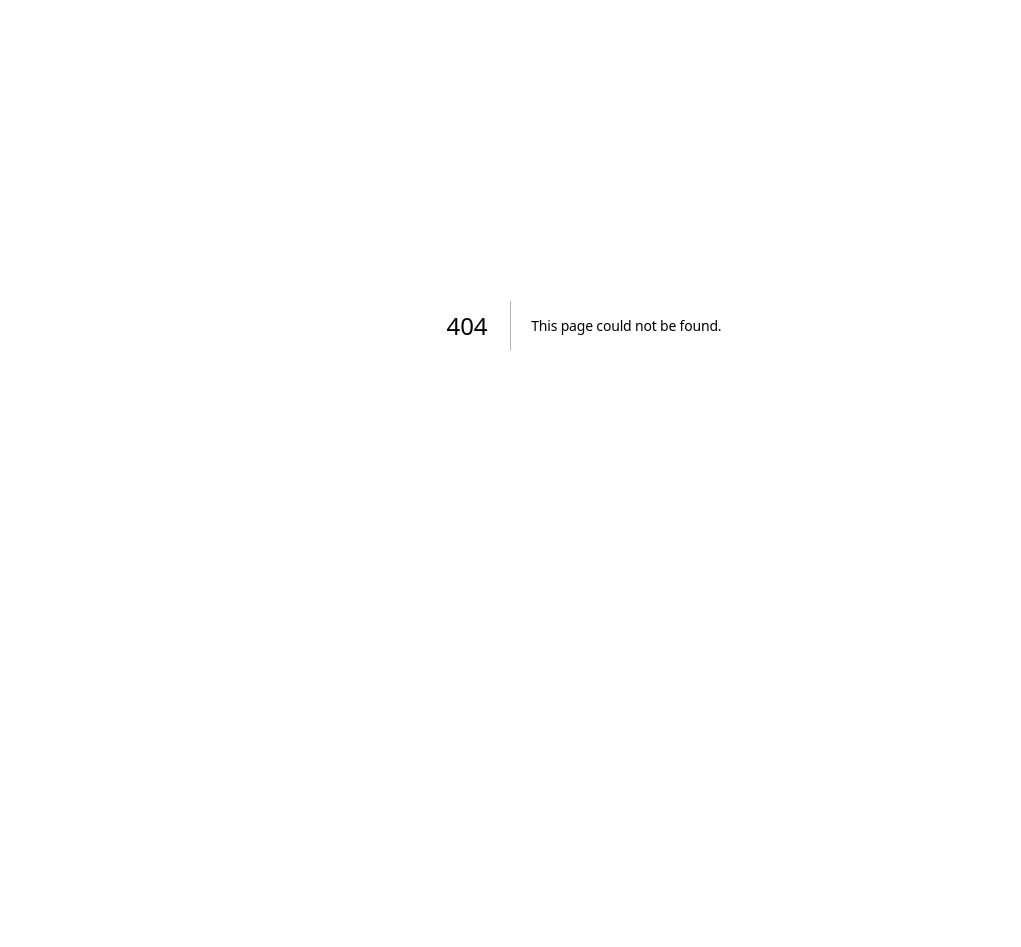
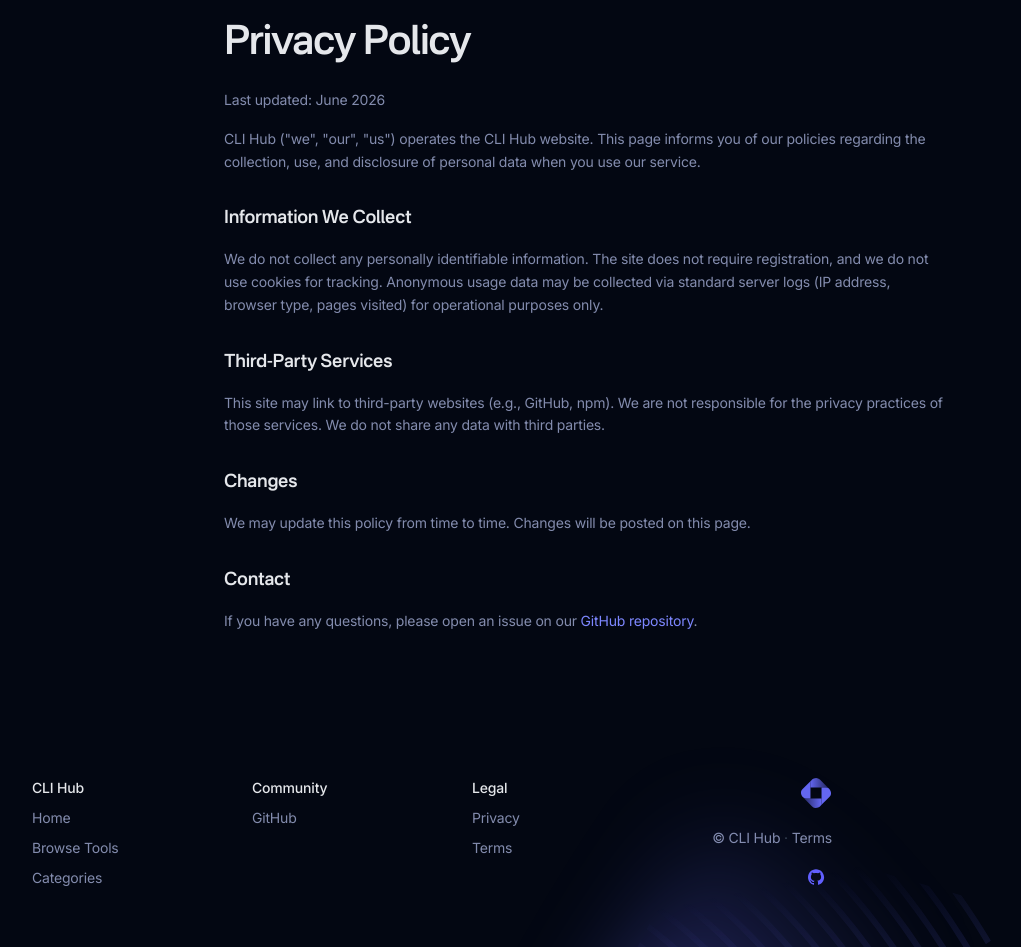
Before and after one commit to rafshanDev90/codeaptor-client, a Next.js app: page /privacy in a window 1280 px wide. Before the commit this address had no page. Shown: the part 140-1087 px from the top of the page, without its empty margins (56-1077 px from the left). Before the commit the page ends 865 px from the top, so only its background shows below. Built offline with nearby package versions, Linux system fonts and the light colour scheme.

Commit message:
feat: add privacy and terms pages and update footer links to use Next.js navigation

```diff
--- /dev/null
+++ b/app/(default)/privacy/page.tsx
@@ -0,0 +1,43 @@
+export const metadata = {
+  title: "Privacy Policy - CLI Hub",
+  description: "CLI Hub privacy policy",
+};
+
+export default function Privacy() {
+  return (
+    <section>
+      <div className="mx-auto max-w-3xl px-4 py-16 sm:px-6 md:py-24">
+        <h1 className="pb-6 font-nacelle text-3xl font-semibold text-gray-200 md:text-4xl">Privacy Policy</h1>
+        <div className="space-y-4 text-sm leading-relaxed text-indigo-200/65">
+          <p>Last updated: June 2026</p>
+          <p>
+            CLI Hub ("we", "our", "us") operates the CLI Hub website. This page informs you of our policies
+            regarding the collection, use, and disclosure of personal data when you use our service.
+          </p>
+          <h2 className="pt-4 font-nacelle text-lg font-semibold text-gray-200">Information We Collect</h2>
+          <p>
+            We do not collect any personally identifiable information. The site does not require registration,
+            and we do not use cookies for tracking. Anonymous usage data may be collected via standard server
+            logs (IP address, browser type, pages visited) for operational purposes only.
+          </p>
+          <h2 className="pt-4 font-nacelle text-lg font-semibold text-gray-200">Third-Party Services</h2>
+          <p>
+            This site may link to third-party websites (e.g., GitHub, npm). We are not responsible for the
+            privacy practices of those services. We do not share any data with third parties.
+          </p>
+          <h2 className="pt-4 font-nacelle text-lg font-semibold text-gray-200">Changes</h2>
+          <p>
+            We may update this policy from time to time. Changes will be posted on this page.
+          </p>
+          <h2 className="pt-4 font-nacelle text-lg font-semibold text-gray-200">Contact</h2>
+          <p>
+            If you have any questions, please open an issue on our{" "}
+            <a href="https://github.com/rafshanDev90/codeaptor-client" className="text-indigo-400 hover:text-indigo-300">
+              GitHub repository
+            </a>.
+          </p>
+        </div>
+      </div>
+    </section>
+  );
+}
--- /dev/null
+++ b/app/(default)/terms/page.tsx
@@ -0,0 +1,49 @@
+export const metadata = {
+  title: "Terms of Service - CLI Hub",
+  description: "CLI Hub terms of service",
+};
+
+export default function Terms() {
+  return (
+    <section>
+      <div className="mx-auto max-w-3xl px-4 py-16 sm:px-6 md:py-24">
+        <h1 className="pb-6 font-nacelle text-3xl font-semibold text-gray-200 md:text-4xl">Terms of Service</h1>
+        <div className="space-y-4 text-sm leading-relaxed text-indigo-200/65">
+          <p>Last updated: June 2026</p>
+          <p>
+            By using CLI Hub ("the Service"), you agree to the following terms. If you do not agree, please
+            do not use the Service.
+          </p>
+          <h2 className="pt-4 font-nacelle text-lg font-semibold text-gray-200">Use of Service</h2>
+          <p>
+            CLI Hub is provided as a free, open-source directory of command-line tools. All information is
+            provided for informational purposes and may not be accurate, complete, or current. We make no
+            warranties regarding the accuracy of the information presented.
+          </p>
+          <h2 className="pt-4 font-nacelle text-lg font-semibold text-gray-200">Third-Party Links</h2>
+          <p>
+            The Service contains links to third-party websites and tools. We are not responsible for the
+            content, availability, or practices of those third-party services.
+          </p>
+          <h2 className="pt-4 font-nacelle text-lg font-semibold text-gray-200">No Warranty</h2>
+          <p>
+            The Service is provided "as is" without any warranty, express or implied. We are not liable for
+            any damages arising from the use of the Service.
+          </p>
+          <h2 className="pt-4 font-nacelle text-lg font-semibold text-gray-200">Changes</h2>
+          <p>
+            We reserve the right to modify these terms at any time. Continued use of the Service after
+            changes constitutes acceptance of the new terms.
+          </p>
+          <h2 className="pt-4 font-nacelle text-lg font-semibold text-gray-200">Contact</h2>
+          <p>
+            For questions, open an issue on our{" "}
+            <a href="https://github.com/rafshanDev90/codeaptor-client" className="text-indigo-400 hover:text-indigo-300">
+              GitHub repository
+            </a>.
+          </p>
+        </div>
+      </div>
+    </section>
+  );
+}
--- a/components/ui/footer.tsx
+++ b/components/ui/footer.tsx
@@ -1,5 +1,6 @@
 import Logo from "./logo";
 import Image from "next/image";
+import Link from "next/link";
 import FooterIllustration from "@/public/images/footer-illustration.svg";
 
 export default function Footer() {
@@ -23,44 +24,19 @@ export default function Footer() {
             <h3 className="text-sm font-medium text-gray-200">CLI Hub</h3>
             <ul className="space-y-2 text-sm">
               <li>
-                <a className="text-indigo-200/65 transition hover:text-indigo-500" href="/">
+                <Link className="text-indigo-200/65 transition hover:text-indigo-500" href="/">
                   Home
-                </a>
+                </Link>
               </li>
               <li>
-                <a className="text-indigo-200/65 transition hover:text-indigo-500" href="/browse">
+                <Link className="text-indigo-200/65 transition hover:text-indigo-500" href="/browse">
                   Browse Tools
-                </a>
+                </Link>
               </li>
               <li>
-                <a className="text-indigo-200/65 transition hover:text-indigo-500" href="#0">
+                <Link className="text-indigo-200/65 transition hover:text-indigo-500" href="/browse">
                   Categories
-                </a>
-              </li>
-              <li>
-                <a className="text-indigo-200/65 transition hover:text-indigo-500" href="#0">
-                  Submit Tool
-                </a>
-              </li>
-            </ul>
-          </div>
-          <div className="space-y-2">
-            <h3 className="text-sm font-medium text-gray-200">Resources</h3>
-            <ul className="space-y-2 text-sm">
-              <li>
-                <a className="text-indigo-200/65 transition hover:text-indigo-500" href="#0">
-                  Documentation
-                </a>
-              </li>
-              <li>
-                <a className="text-indigo-200/65 transition hover:text-indigo-500" href="#0">
-                  Blog
-                </a>
-              </li>
-              <li>
-                <a className="text-indigo-200/65 transition hover:text-indigo-500" href="#0">
-                  API
-                </a>
+                </Link>
               </li>
             </ul>
           </div>
@@ -68,18 +44,13 @@ export default function Footer() {
             <h3 className="text-sm font-medium text-gray-200">Community</h3>
             <ul className="space-y-2 text-sm">
               <li>
-                <a className="text-indigo-200/65 transition hover:text-indigo-500" href="#0">
+                <a
+                  className="text-indigo-200/65 transition hover:text-indigo-500"
+                  href="https://github.com/rafshanDev90/codeaptor-client"
+                  target="_blank"
+                  rel="noopener noreferrer"
+                >
                   GitHub
-                </a>
-              </li>
-              <li>
-                <a className="text-indigo-200/65 transition hover:text-indigo-500" href="#0">
-                  Twitter
-                </a>
-              </li>
-              <li>
-                <a className="text-indigo-200/65 transition hover:text-indigo-500" href="#0">
-                  Discord
                 </a>
               </li>
             </ul>
@@ -88,14 +59,14 @@ export default function Footer() {
             <h3 className="text-sm font-medium text-gray-200">Legal</h3>
             <ul className="space-y-2 text-sm">
               <li>
-                <a className="text-indigo-200/65 transition hover:text-indigo-500" href="#0">
+                <Link className="text-indigo-200/65 transition hover:text-indigo-500" href="/privacy">
                   Privacy
-                </a>
+                </Link>
               </li>
               <li>
-                <a className="text-indigo-200/65 transition hover:text-indigo-500" href="#0">
+                <Link className="text-indigo-200/65 transition hover:text-indigo-500" href="/terms">
                   Terms
-                </a>
+                </Link>
               </li>
             </ul>
           </div>
@@ -107,18 +78,19 @@ export default function Footer() {
               <p className="mb-3 text-indigo-200/65">
                 &copy; CLI Hub
                 <span className="text-gray-700"> &middot; </span>
-                <a className="text-indigo-200/65 transition hover:text-indigo-500" href="#0">
+                <Link className="text-indigo-200/65 transition hover:text-indigo-500" href="/terms">
                   Terms
-                </a>
+                </Link>
               </p>
               <ul className="inline-flex gap-1">
                 <li>
-                  <a className="flex items-center justify-center text-indigo-500 transition hover:text-indigo-400" href="#0" aria-label="Twitter">
-                    <svg className="h-8 w-8 fill-current" viewBox="0 0 32 32"><path d="m13.063 9 3.495 4.475L20.601 9h2.454l-5.359 5.931L24 23h-4.938l-3.866-4.893L10.771 23H8.316l5.735-6.342L8 9h5.063Zm-.74 1.347h-1.457l8.875 11.232h1.36l-8.778-11.232Z" /></svg>
-                  </a>
-                </li>
-                <li>
-                  <a className="flex items-center justify-center text-indigo-500 transition hover:text-indigo-400" href="#0" aria-label="Github">
+                  <a
+                    className="flex items-center justify-center text-indigo-500 transition hover:text-indigo-400"
+                    href="https://github.com/rafshanDev90/codeaptor-client"
+                    target="_blank"
+                    rel="noopener noreferrer"
+                    aria-label="GitHub"
+                  >
                     <svg className="h-8 w-8 fill-current" viewBox="0 0 32 32"><path d="M16 8.2c-4.4 0-8 3.6-8 8 0 3.5 2.3 6.5 5.5 7.6.4.1.5-.2.5-.4V22c-2.2.5-2.7-1-2.7-1-.4-.9-.9-1.2-.9-1.2-.7-.5.1-.5.1-.5.8.1 1.2.8 1.2.8.7 1.3 1.9.9 2.3.7.1-.5.3-.9.5-1.1-1.8-.2-3.6-.9-3.6-4 0-.9.3-1.6.8-2.1-.1-.2-.4-1 .1-2.1 0 0 .7-.2 2.2.8.6-.2 1.3-.3 2-.3s1.4.1 2 .3c1.5-1 2.2-.8 2.2-.8.4 1.1.2 1.9.1 2.1.5.6.8 1.3.8 2.1 0 3.1-1.9 3.7-3.7 3.9.3.4.6.9.6 1.6v2.2c0 .2.1.5.6.4 3.2-1.1 5.5-4.1 5.5-7.6-.1-4.4-3.7-8-8.1-8z" /></svg>
                   </a>
                 </li>
```
